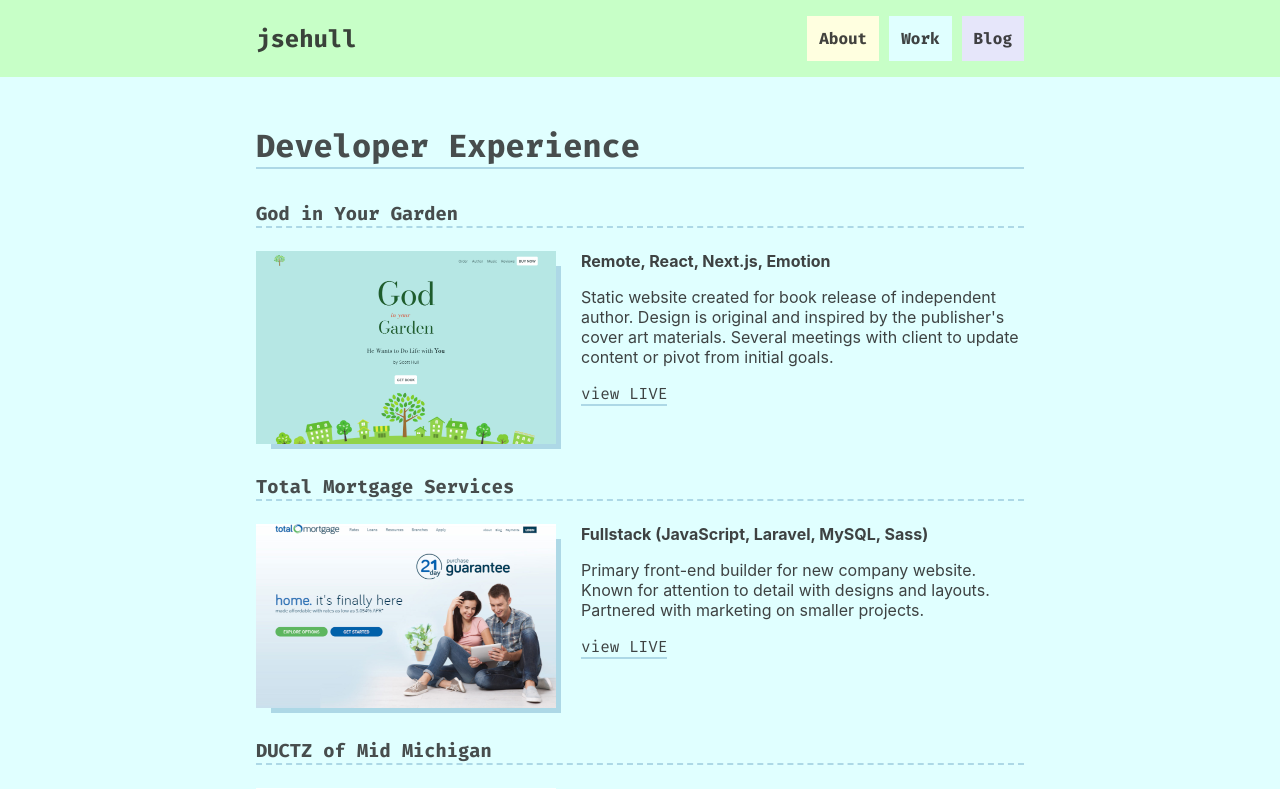
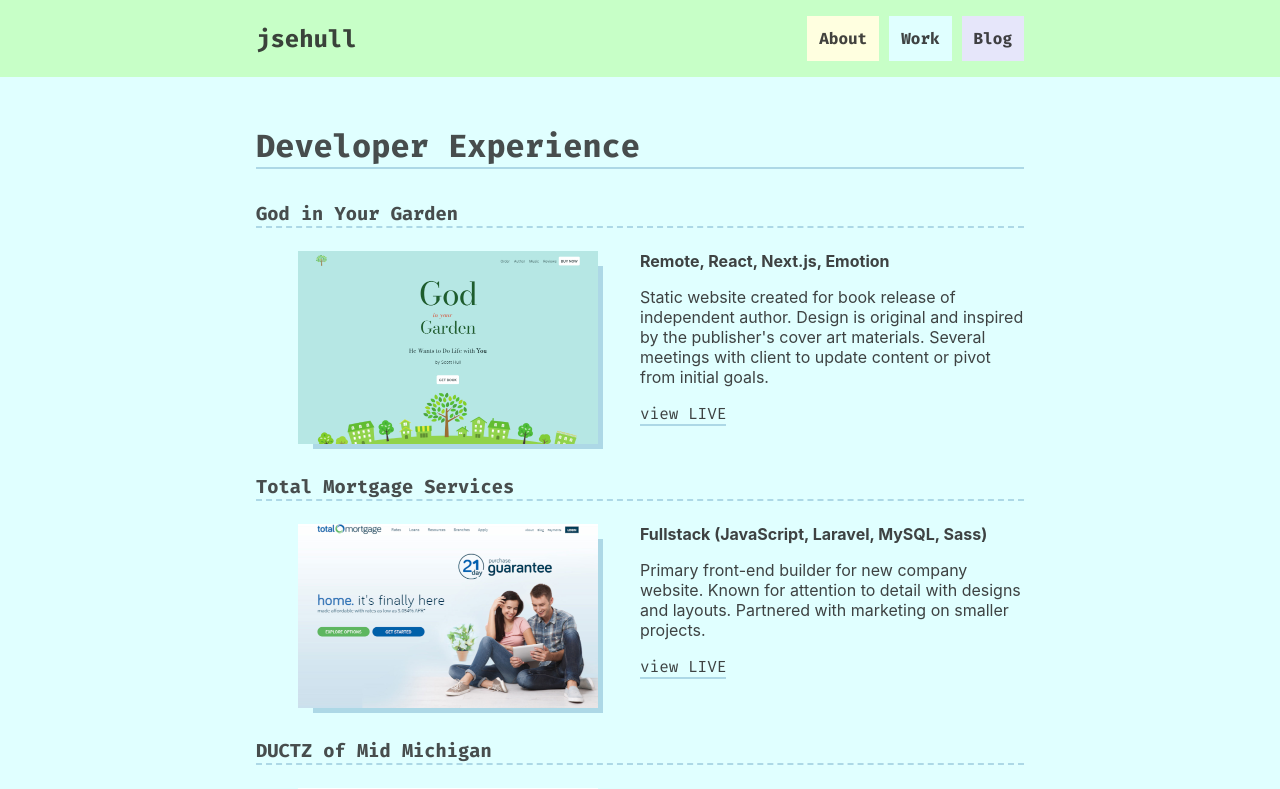
Before and after one commit to jsehull/personal-site, a Next.js app: page /work in a window 1280 px wide. Shown: the top 789 px of the page. Built offline with nearby package versions, Linux system fonts and the light colour scheme.

Commit message:
Revert <Image /> update, to wait on Netlify update
This reverts commit c4c1b770305a6315a92162b14469bf8502bfc700.

```diff
--- a/components/RecentWork.js
+++ b/components/RecentWork.js
@@ -1,7 +1,6 @@
 import styled from '@emotion/styled'
 import theme from '../styles/theme'
 import { personal, professional } from '../data/projects'
-import Image from 'next/image'
 
 const ProjectContainer = styled.div`
   display: ${props => (props.data === 'personal' ? 'flex' : 'block')};
@@ -35,8 +34,11 @@ const ImageBox = styled.div`
   flex-direction: column;
   justify-content: center;
   align-items: center;
-  max-width: ${props => (props.data === 'personal' ? '100px' : '300px')};
-  box-shadow: ${theme.misc.shadow};
+
+  img {
+    width: ${props => (props.data === 'personal' ? '100px' : '300px')};
+    box-shadow: ${theme.misc.shadow};
+  }
 `
 
 const TextBox = styled.div`
@@ -48,7 +50,7 @@ const TextBox = styled.div`
       margin-top: 0;
     }
 
-    margin-left: ${props => (props.data === 'personal' ? '10px' : '25px')};
+    margin-left: ${props => (props.data === 'personal' ? '10px' : 0)};
   }
 `
 
@@ -77,12 +79,7 @@ const RecentWork = ({ data }) => {
           <h3>{repo.name}</h3>
           <Flex>
             <ImageBox data={data}>
-              <Image
-                src={repo.thumbnail}
-                alt={`${repo.name} website`}
-                width={repo.width}
-                height={repo.height}
-              />
+              <img src={repo.thumbnail} alt={`${repo.name} website`} />
             </ImageBox>
             <TextBox data={data}>
               {repo.tags && <Tags>{repo.tags}</Tags>}
--- a/data/projects.js
+++ b/data/projects.js
@@ -5,8 +5,6 @@ export const personal = [
     description: '🛠 A personal project starter using Next.js',
     thumbnail:
       'https://raw.githubusercontent.com/jsehull/nextjs-site-starter/master/public/images/github-preview.png',
-    width: 280,
-    height: 428,
     codeURL: 'https://github.com/jsehull/nextjs-site-starter',
     siteURL: 'https://nextjs-site-starter-3595a3.netlify.app/'
   },
@@ -17,8 +15,6 @@ export const personal = [
       '🛒 React Router, React Hooks (useState, useEffect, useContext), PropTypes',
     thumbnail:
       'https://raw.githubusercontent.com/jsehull/cra-ecommerce/master/github-preview.png',
-    width: 280,
-    height: 500,
     codeURL: 'https://github.com/jsehull/cra-ecommerce',
     siteURL: 'https://cra-ecommerce-0a759b.netlify.app/'
   },
@@ -29,8 +25,6 @@ export const personal = [
       '⌨ CRA + React hooks (useState, useEffect, useRef, useContext)',
     thumbnail:
       'https://raw.githubusercontent.com/jsehull/speed-typing/master/src/github-preview.png',
-    width: 246,
-    height: 434,
     codeURL: 'https://github.com/jsehull/speed-typing',
     siteURL: 'https://speed-typing-5a2501.netlify.app/'
   },
@@ -40,8 +34,6 @@ export const personal = [
     description: '🕹 vanilla JS, memory game, turn logic',
     thumbnail:
       'https://raw.githubusercontent.com/jsehull/disco-tussle/master/images/github-preview.png',
-    width: 277,
-    height: 605,
     codeURL: 'https://github.com/jsehull/disco-tussle',
     siteURL: 'https://disco-tussle.netlify.app/'
   }
@@ -55,8 +47,6 @@ export const professional = [
     description:
       "Static website created for book release of independent author. Design is original and inspired by the publisher's cover art materials. Several meetings with client to update content or pivot from initial goals.",
     thumbnail: '/images/site/giyg.png',
-    width: 600,
-    height: 385,
     siteURL: 'https://godinyourgarden.com/'
   },
   {
@@ -66,8 +56,6 @@ export const professional = [
     description:
       'Primary front-end builder for new company website. Known for attention to detail with designs and layouts. Partnered with marketing on smaller projects.',
     thumbnail: '/images/site/tms.png',
-    width: 600,
-    height: 367,
     siteURL: 'https://www.totalmortgage.com/'
   },
   {
@@ -77,8 +65,6 @@ export const professional = [
     description:
       'Built modern website. Substantially increased sales after going from a rather bloated and sterile look, to a clear and effective user experience. Authored new content and removed corporate doublespeak.',
     thumbnail: '/images/site/ductz.png',
-    width: 600,
-    height: 386,
     siteURL: '',
     siteInactive: 'Active Summer 2016 - Fall 2020'
   }
--- a/next.config.js
+++ b/next.config.js
@@ -1,7 +1,4 @@
 module.exports = {
-  images: {
-    domains: ['raw.githubusercontent.com']
-  },
   target: 'serverless',
   webpack: function (config) {
     config.module.rules.push({
```
